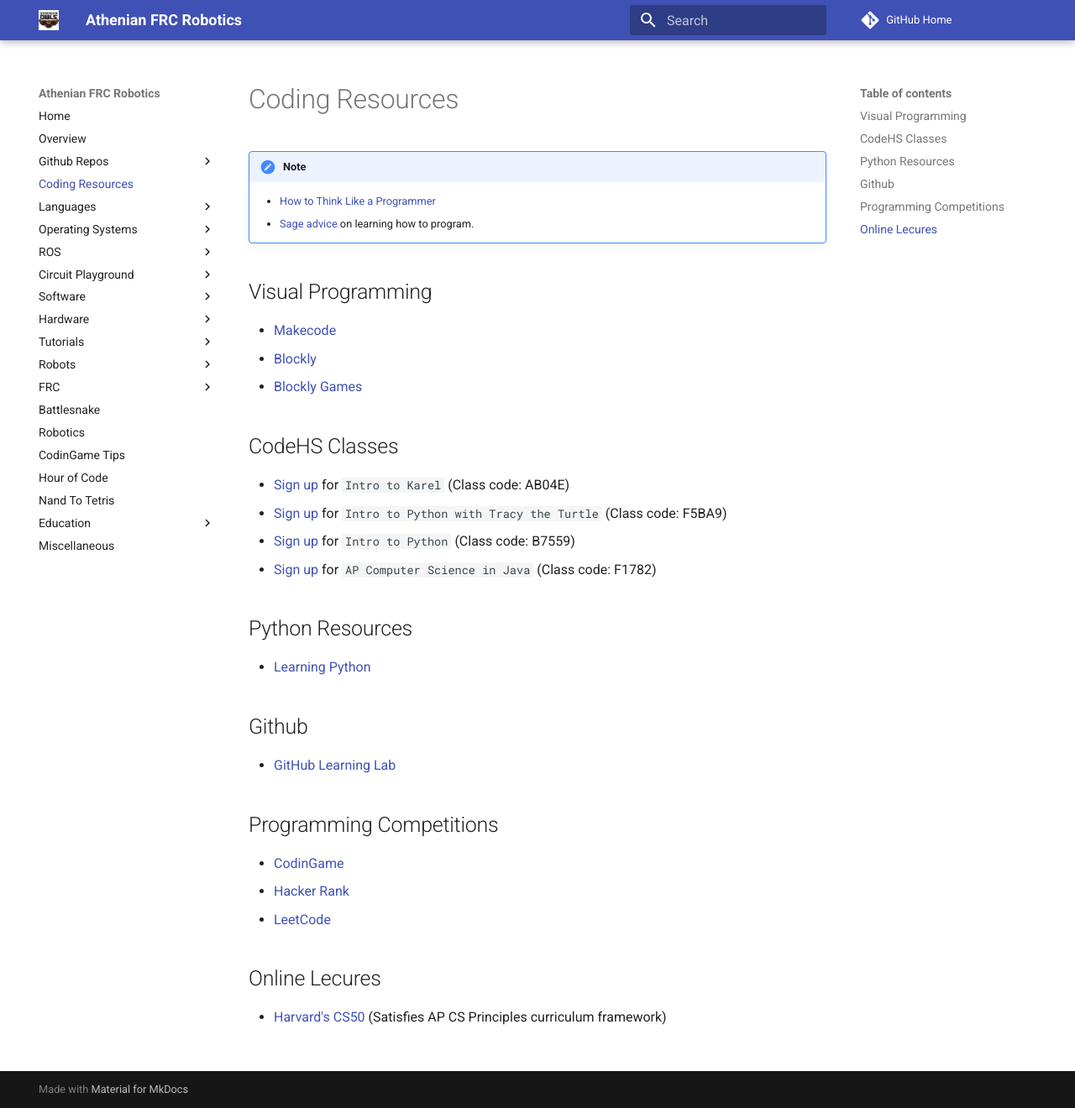
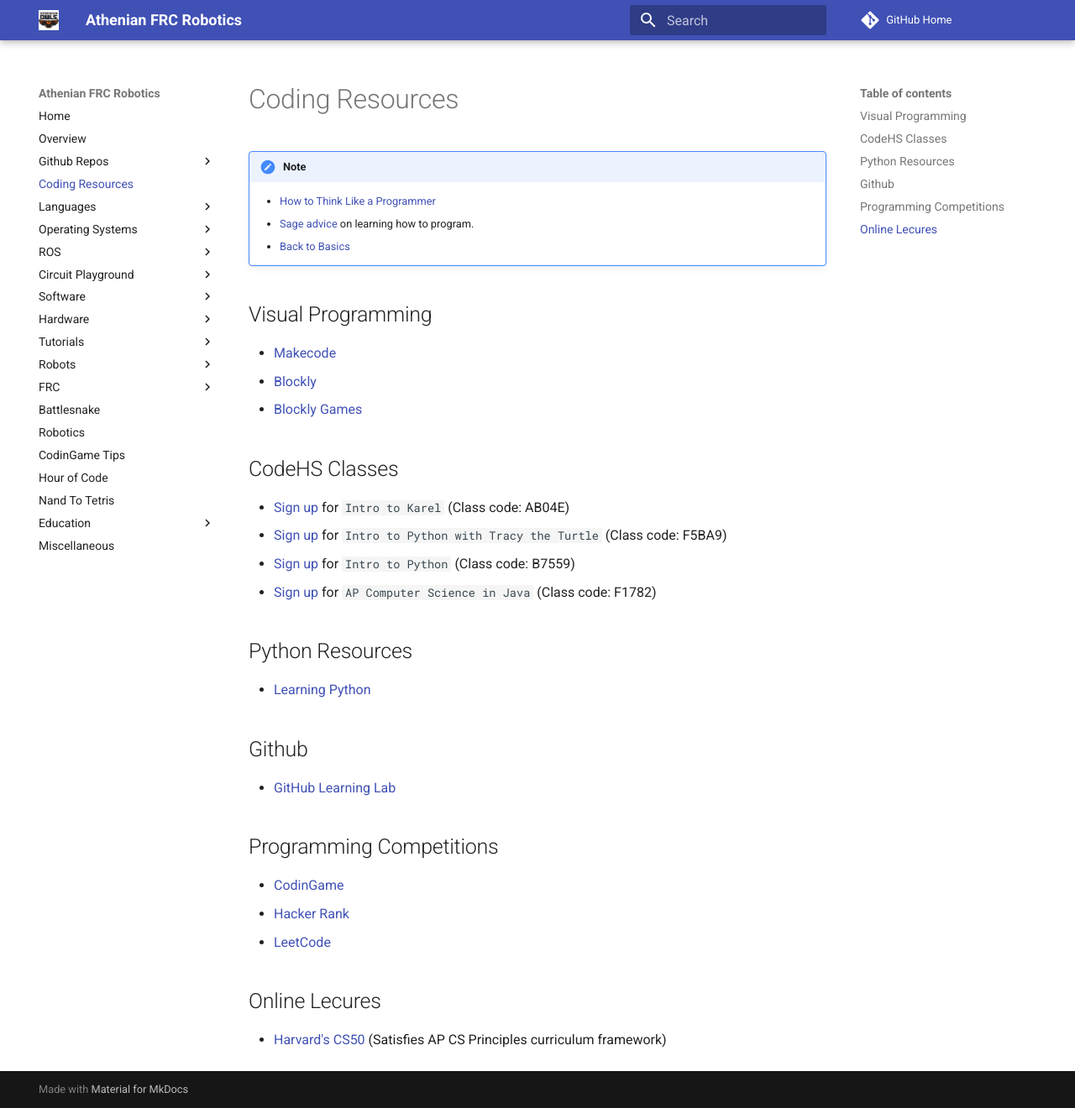
Before and after one commit to athenian-robotics/athenian-robotics-mkdocs, an MkDocs documentation site: the page built from docs/coding-resources.md, in a window 1280 px wide and 1320 px high. Shown: the whole window at 84% size. Built offline with MkDocs 1.6.1 and Material for MkDocs 9.7.7, drawn with Linux system fonts in a browser that asks for light colours; comment, search, counter and statistics services are not loaded.

Commit message:
Update docs

```diff
--- a/docs/coding-resources.md
+++ b/docs/coding-resources.md
@@ -4,6 +4,7 @@
 
     * [How to Think Like a Programmer](https://medium.freecodecamp.org/how-to-think-like-a-programmer-lessons-in-problem-solving-d1d8bf1de7d2)
     * [Sage advice](http://norvig.com/21-days.html) on learning how to program.
+    * [Back to Basics](https://www.joelonsoftware.com/2001/12/11/back-to-basics/)
 
 ## Visual Programming
 * [Makecode](https://www.microsoft.com/en-us/makecode)
```
